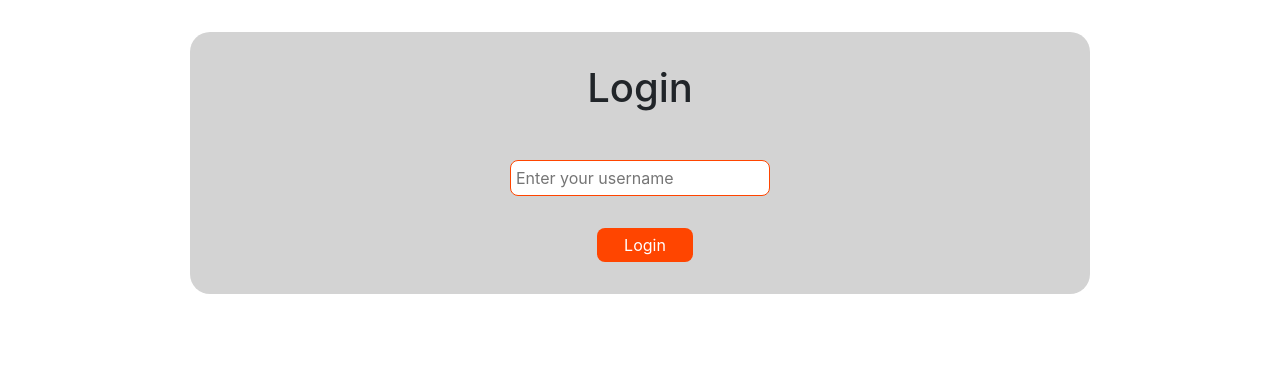
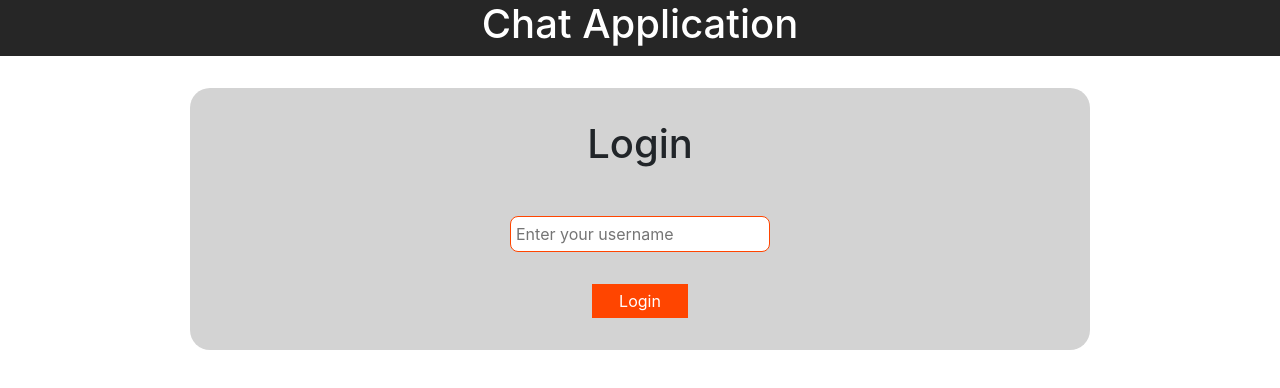
Before and after one commit to boka159/Algebra_seminar, a React (Create React App) app: page /login in a window 1280 px wide. Shown: the top 388 px of the page. Built offline with nearby package versions, Linux system fonts and the light colour scheme; the HTML template or start-up script is replaced by a standard one.

Commit message:
added header and fixed some css

```diff
--- a/src/App.js
+++ b/src/App.js
@@ -1,7 +1,9 @@
 import React from "react";
 import { Navigate, Route, Routes } from "react-router-dom";
 import Chat from "./components/Chat";
+import Header from "./components/Header";
 import Login from "./components/Login";
+import Sidebar from "./components/Sidebar";
 
 class App extends React.Component{
   constructor(props){
@@ -13,11 +15,21 @@ class App extends React.Component{
     this.setState({username})
   }
 
+  toggleSidebar = () => {
+    this.sidebar.ToggleSidebar();
+  }
+
   render(){
-    return (<Routes>
-      <Route path="/" element={ this.state.username ? <Chat username={this.state.username}/> : <Navigate to="/login"/> }/>
-      <Route path="login" element={<Login onLogin={this.handleLogin}/>}/>
-    </Routes>)
+    return (
+    <div>
+      <Header toggleSidebar={this.toggleSidebar} username={this.state.username}/>
+      <Sidebar ref={(reference) => this.sidebar = reference}/>
+      <Routes>
+        <Route path="/" element={ this.state.username ? <Chat username={this.state.username}/> : <Navigate to="/login"/> }/>
+        <Route path="login" element={<Login onLogin={this.handleLogin}/>}/>
+      </Routes>
+    </div>
+    )
   }
 }
 
--- a/src/components/Chat.css
+++ b/src/components/Chat.css
@@ -2,7 +2,7 @@
     display: flex;
     flex-direction: column;
     justify-content: space-between;
-    height: 100vh;
+    height: 90vh;
   }
 
   .App-header {
@@ -95,6 +95,9 @@
     background-color: orangered;
     color: white;
     border: none;
+  }
+
+  .btn-send {
     border-radius: 8px;
     margin-left: 10px;
   }
--- a/src/components/Chat.js
+++ b/src/components/Chat.js
@@ -60,19 +60,9 @@ class Chat extends React.Component {
     });
   }
 
-  toggleSidebar = () => {
-    this.sidebar.ToggleSidebar();
-  }
-
   render(){
     return (
       <div className="App">
-        <div className="App-header">
-          <button className='sidebar-btn' onClick={this.toggleSidebar}>Sidebar</button>
-        <h1>{this.props.username}'s Chat Room</h1>
-        <div></div>
-      </div>
-      <Sidebar ref={(reference) => this.sidebar = reference}/>
       <Messages
         messages={this.state.messages}
         currentMember={this.state.member}
--- /dev/null
+++ b/src/components/Header.js
@@ -0,0 +1,23 @@
+const Header = (props) => {
+    // !! - ispred props.username pretvara vrijednost u boolean vrijednost
+const isLoggedIn = !!props.username;
+
+    return (
+    <>
+    {isLoggedIn &&
+    <div className="App-header">
+        <button className='sidebar-btn' onClick={props.toggleSidebar}>Sidebar</button>
+        <h1>{props.username}'s Chat Room</h1>
+        <div></div>
+    </div>}
+
+    {!isLoggedIn && <div className="App-header">
+        <div></div>
+          <h1>Chat Application</h1>
+        <div></div>
+      </div>}
+    </>
+    )
+}
+
+export default Header;
```
